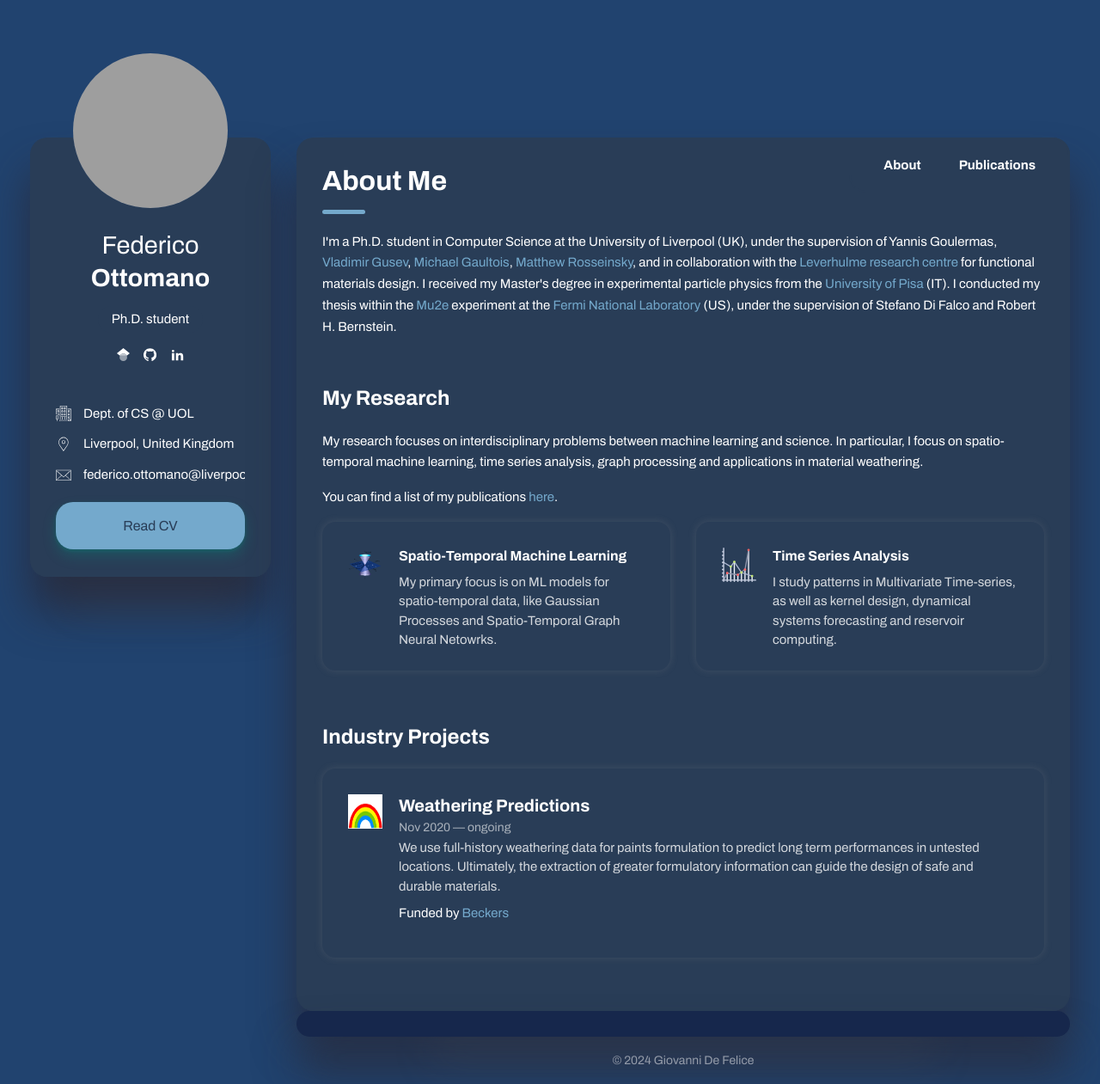
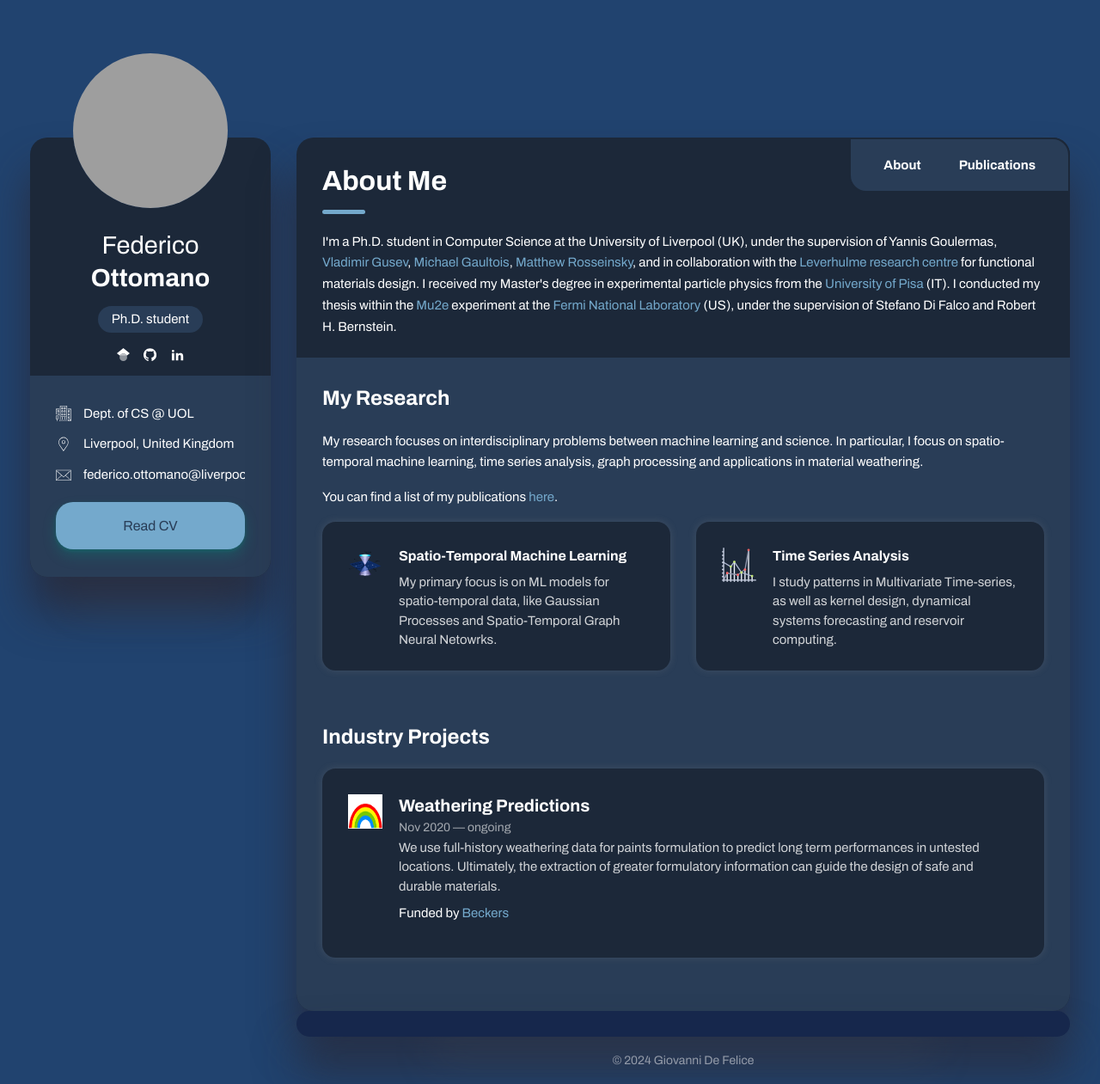
Before and after one commit to fedeotto/fedeotto.github.io, a Jekyll site: the page built from index.html, in a window 1280 px wide. Shown: the whole page at 86% size. Built offline with Jekyll 4.4.1, drawn with Linux system fonts in a browser that asks for light colours.

Commit message:
changed tab color

```diff
--- a/assets/styles/style.css
+++ b/assets/styles/style.css
@@ -21,10 +21,10 @@
     --primary-color: var(--primary);
     --primary-color-soft: #009a833f;
     --text-color: #ffffff;
-    --text-color-light: #5c636a;
+    --text-color-light: #637280;
     --text-color-on-primary: var(--white);
     --background-color: #21436f;
-    --tab-background-color: var(--white);
+    --tab-background-color: #1c2839;
     --box-background-color: #293d57;
 }
 
```
